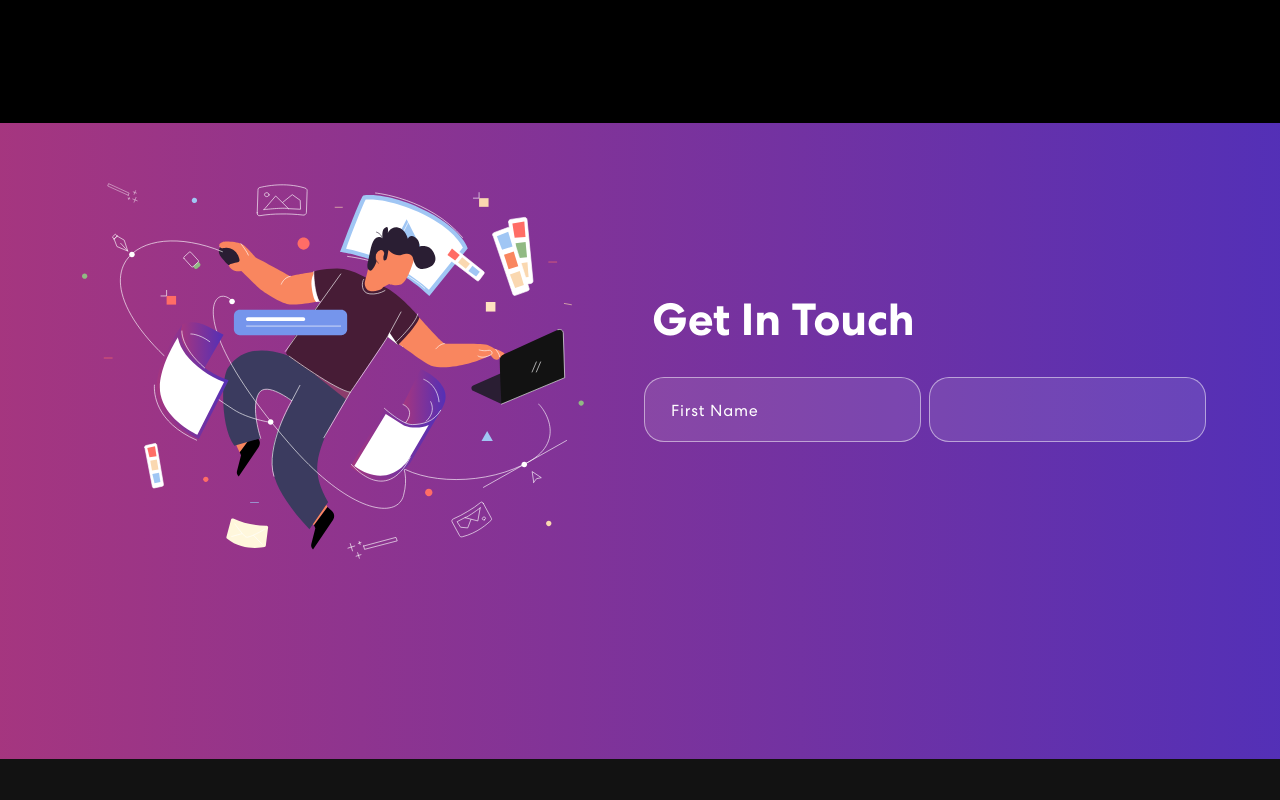
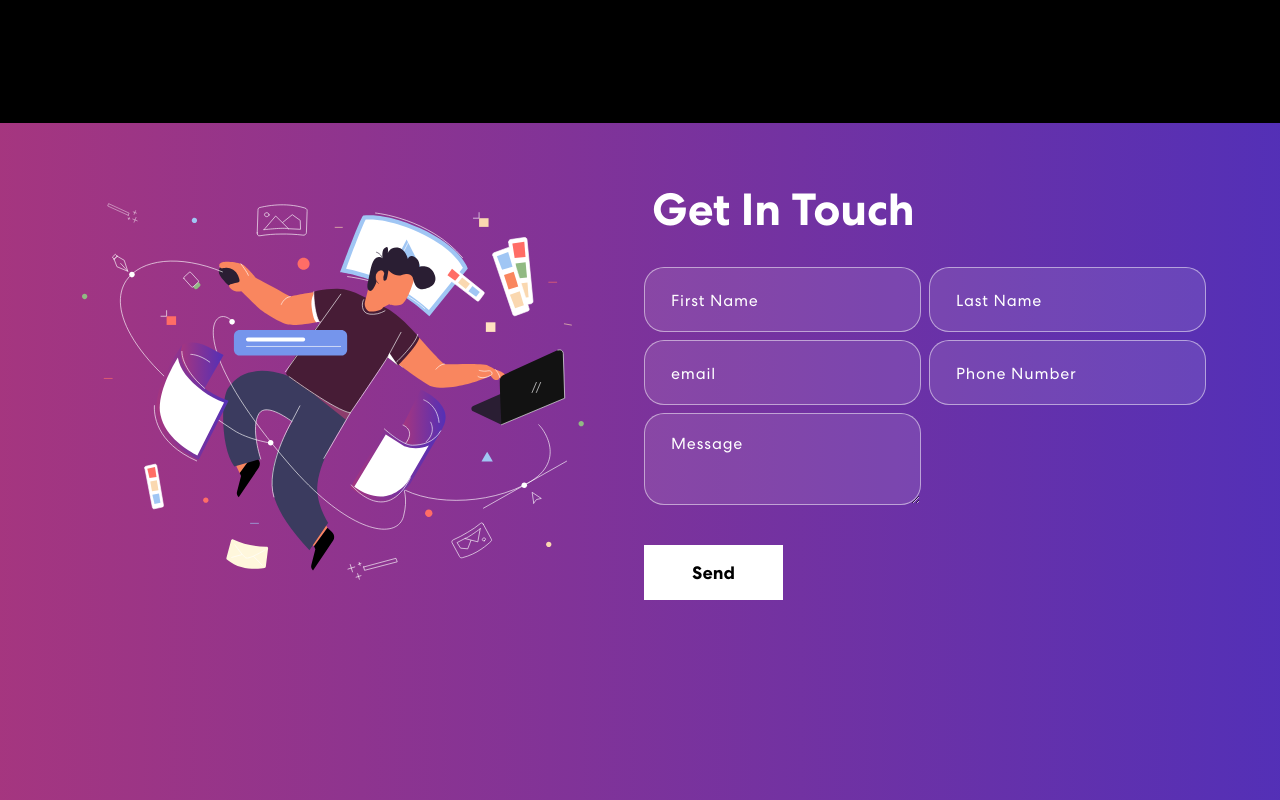
Before and after one commit to btfredr/personalportfolio, a React (Create React App) app: page / in a window 1280 px wide. Shown: the part 2202-3002 px from the top of the page. Before the commit the page ends 2961 px from the top, so only its background shows below. Built offline with nearby package versions, Linux system fonts and the light colour scheme.

Commit message:
set up form, making submit func

```diff
--- a/src/components/Contact.js
+++ b/src/components/Contact.js
@@ -42,8 +42,51 @@
                   />
                 </Col>
                 <Col sm={6} className="px-1">
-                  <input type="text" />
+                  <input
+                    type="text"
+                    value={formDetails.lastName}
+                    placeholder="Last Name"
+                    onChange={(e) => onFormUpdate("lastName", e.target.value)}
+                  />
                 </Col>
+                <Col sm={6} className="px-1">
+                  <input
+                    type="email"
+                    value={formDetails.email}
+                    placeholder="email"
+                    onChange={(e) => onFormUpdate("email", e.target.value)}
+                  />
+                </Col>
+                <Col sm={6} className="px-1">
+                  <input
+                    type="tel"
+                    value={formDetails.phone}
+                    placeholder="Phone Number"
+                    onChange={(e) => onFormUpdate("phone", e.target.value)}
+                  />
+                </Col>
+                <Col sm={6} className="px-1">
+                  <textarea
+                    row="6"
+                    value={formDetails.message}
+                    placeholder="Message"
+                    onChange={(e) => onFormUpdate("message", e.target.value)}
+                  />
+                  <button type="submit">
+                    <span>{buttonText}</span>
+                  </button>
+                </Col>
+                {status.message && (
+                  <Col>
+                    <p
+                      className={
+                        status.success === false ? "danger" : "success"
+                      }
+                    >
+                      {status.message}
+                    </p>
+                  </Col>
+                )}
               </Row>
             </form>
           </Col>
```
